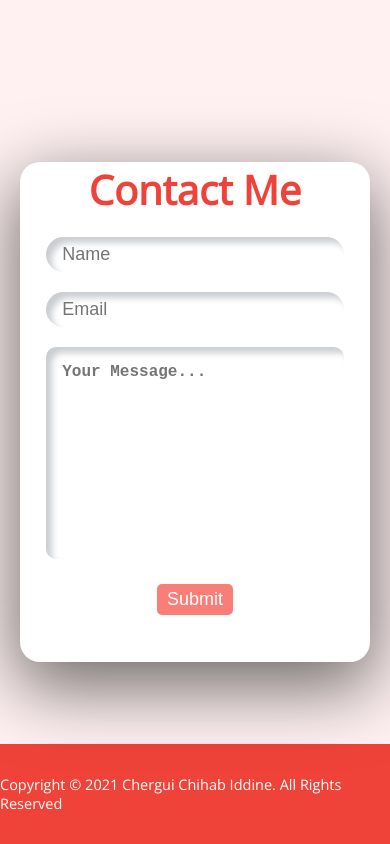
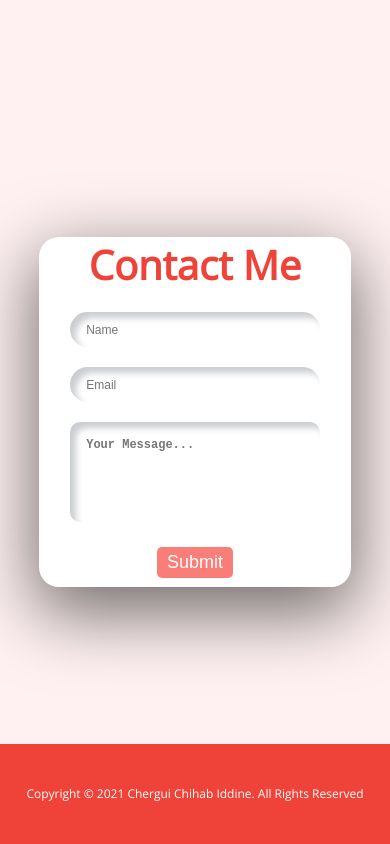
Before and after one commit to chihab1991/portfolio, a plain HTML site: page index.html in a window 390 px wide. Shown: the part 4418-5262 px from the top of the page. Drawn offline with nearby package versions, Linux system fonts and the light colour scheme.

Commit message:
fix form for extra small screens

```diff
--- a/css/style.css
+++ b/css/style.css
@@ -689,15 +689,19 @@ footer p {
     font-size: 2.5rem;
   }
   #contact-me form {
-    width: 350px;
-    height: 500px;
+    width: 80%;
+    height: 350px;
   }
   #contact-me input,
   #contact-me textarea {
-    width: 85%;
+    width: 80%;
+    font-size: 0.75rem;
+  }
+  #contact-me textarea {
+    height: 100px !important;
   }
   footer p {
-    font-size: 14.5px;
+    font-size: 0.75rem;
   }
   .submit button {
     padding: 5px 10px;
--- a/js/script.js
+++ b/js/script.js
@@ -2,7 +2,6 @@
 const loaderWrapper = document.querySelector(".loader-wrapper");
 window.addEventListener("load", () => {
   loaderWrapper.style.display = "none";
-
 });
 
 // fixed navbar
```
